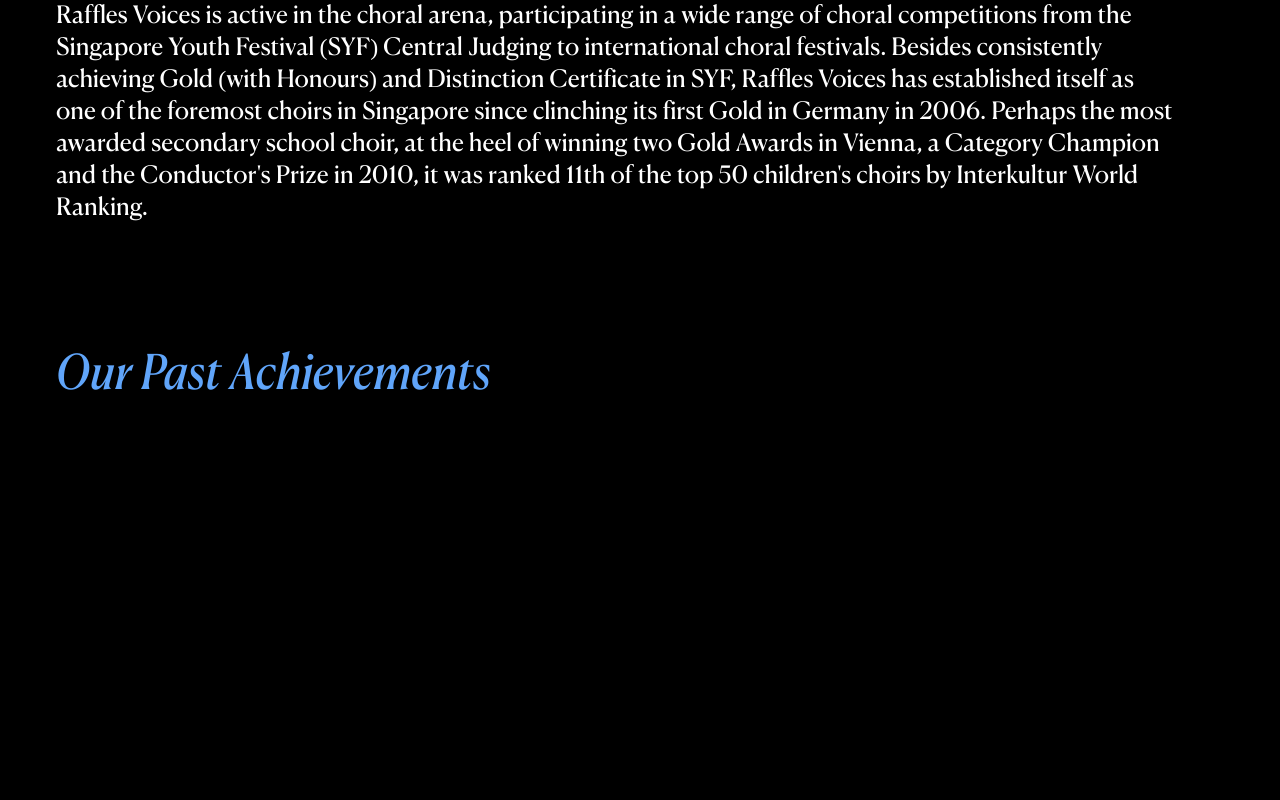
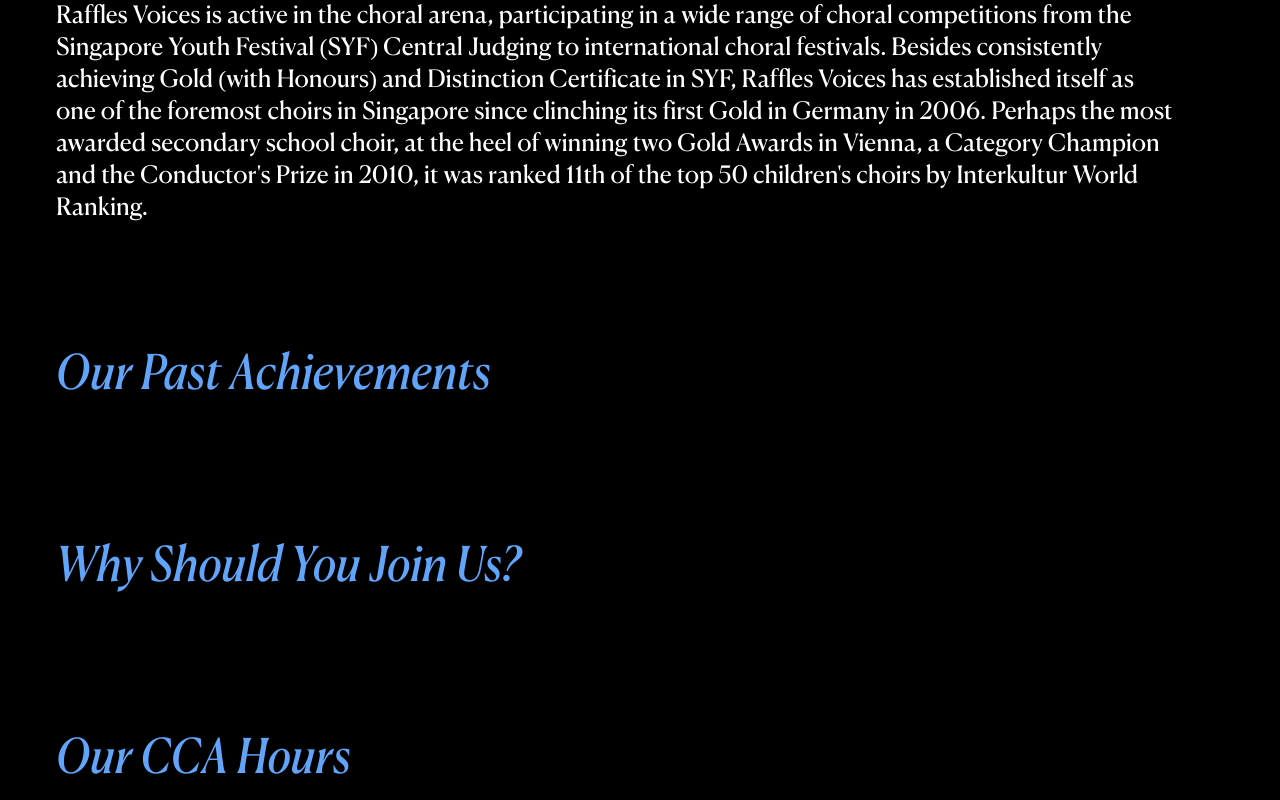
Before and after one commit to rafflesvoices/rafflesvoices-site, a SvelteKit app: page / in a window 1280 px wide. Shown: the part 987-1787 px from the top of the page. Before the commit the page ends 1403 px from the top, so only its background shows below. Built offline with nearby package versions, Linux system fonts and the light colour scheme; what tailwind-gradient-mask-image would draw is missing.

Commit message:
more headings

```diff
--- a/src/routes/+page.svelte
+++ b/src/routes/+page.svelte
@@ -24,3 +24,9 @@
 <div class="w-11/12">
 	<h2 class="text-3xl md:text-5xl pt-10 md:pt-32 pb-4 pl-14 text-blue-400 font-canela-serif italic">Our Past Achievements</h2>
 </div>
+<div class="w-11/12">
+	<h2 class="text-3xl md:text-5xl pt-10 md:pt-32 pb-4 pl-14 text-blue-400 font-canela-serif italic">Why Should You Join Us?</h2>
+</div>
+<div class="w-11/12">
+	<h2 class="text-3xl md:text-5xl pt-10 md:pt-32 pb-4 pl-14 text-blue-400 font-canela-serif italic">Our CCA Hours</h2>
+</div>
```
